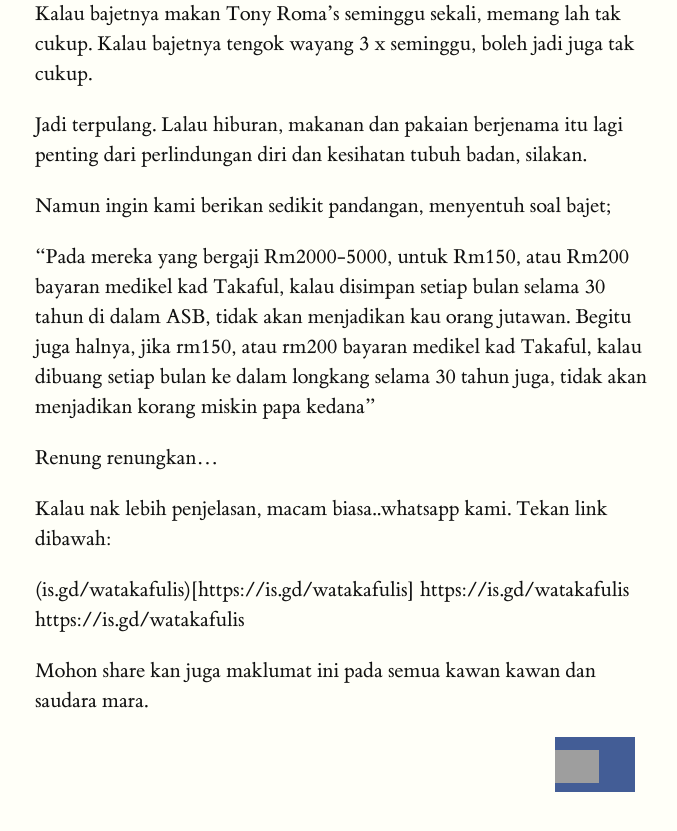
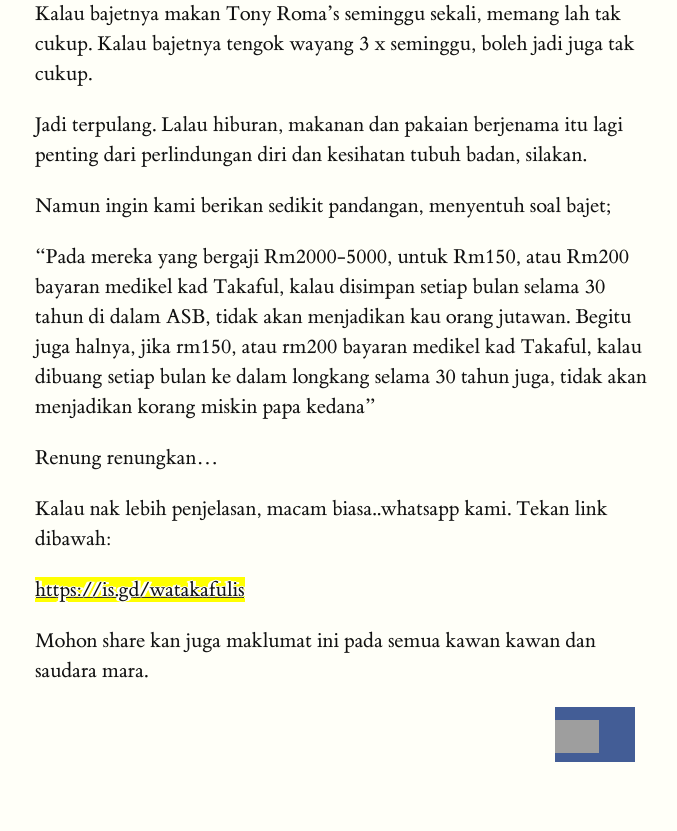
Before and after one commit to takafulis/takafulis.github.io, a Jekyll site: the page built from _posts/2017-06-23-medikel-kad.md, in a window 1280 px wide and 900 px high, scrolled down 3479 px. Shown: the top 831 px of the window, without its empty margins (125-802 px from the left). Built offline with Jekyll 4.4.1, drawn with Linux system fonts in a browser that asks for light colours; grey boxes are pictures that could not be loaded.

Commit message:
Update 2017-06-23-medikel-kad.md

```diff
--- a/_posts/2017-06-23-medikel-kad.md
+++ b/_posts/2017-06-23-medikel-kad.md
@@ -104,9 +104,7 @@
 
 Kalau nak lebih penjelasan, macam biasa..whatsapp kami. Tekan link dibawah:
 
-(is.gd/watakafulis)[https://is.gd/watakafulis]
-https://is.gd/watakafulis
-https://is.gd/watakafulis
+<span style="background-color:yellow;">[https://is.gd/watakafulis](is.gd/watakafulis)</span>
 
 
 Mohon share kan juga maklumat ini pada semua kawan kawan dan saudara mara.
```
